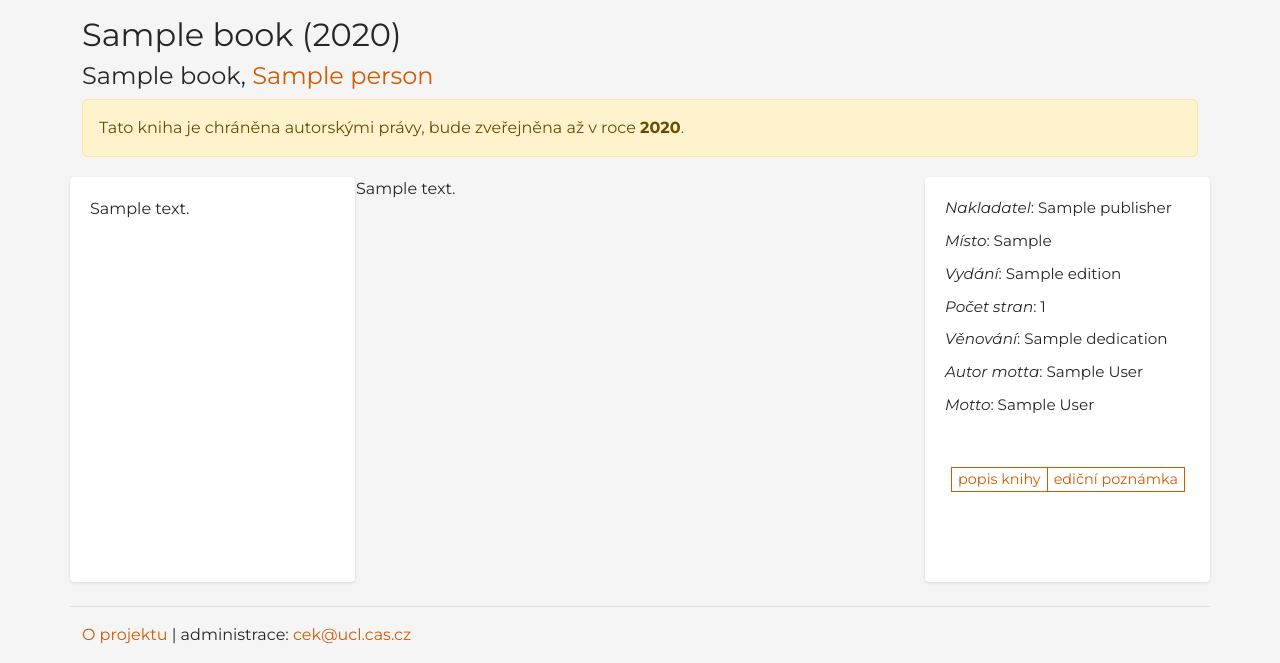
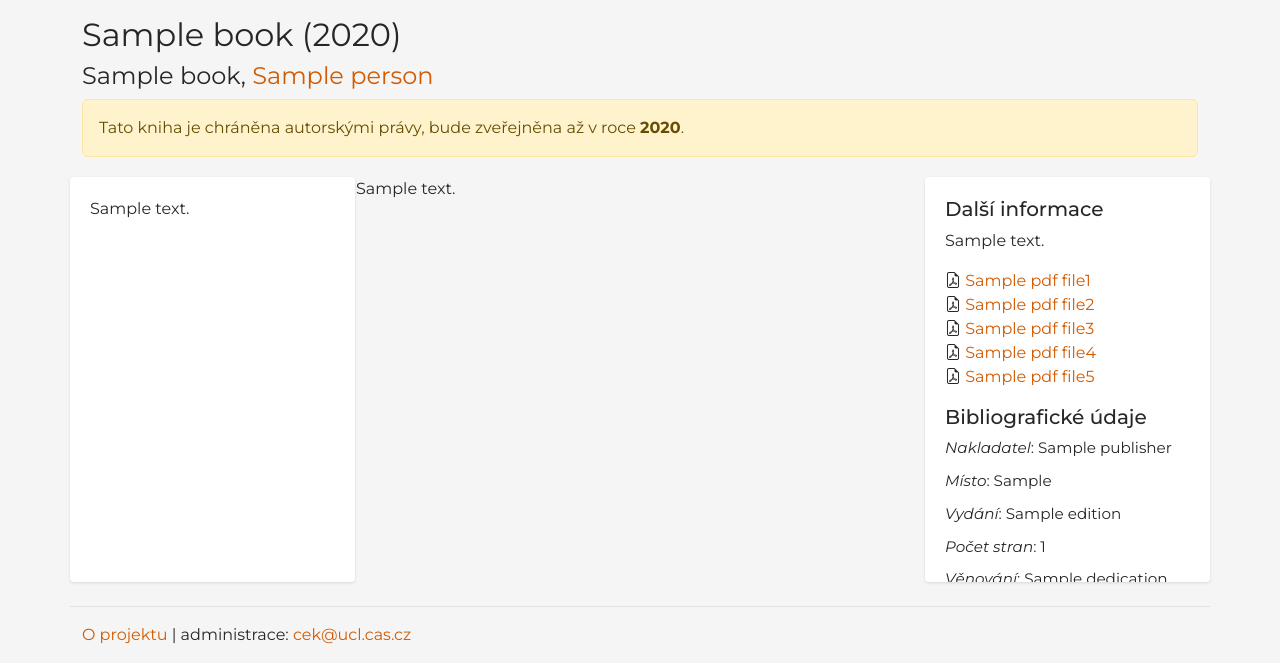
Before and after one commit to kloudak/new-cek, a Django app: template web/templates/web/book_detail.html in a window 1280 px wide. Shown: the part 137-800 px from the top of the page. Run offline with Django 5.2, Linux system fonts and the light colour scheme; the template is opened without the code that fills it: most values are stand-ins (such as "Sample title", 1, 10 or a date in 2020); some libraries are stand-ins or nearby versions.

Commit message:
Links to side_note and files in book detail view.

```diff
--- a/web/templates/web/book_detail.html
+++ b/web/templates/web/book_detail.html
@@ -37,7 +37,62 @@
         {{ book.complete_text|safe }}
     </div>
     <div class="col-md-3 col-wrapper scrollable-content" id="right-column">
+        {% if book.side_note or book.pdf_file1 or book.pdf_file2 or book.pdf_file3 or book.pdf_file4 or book.pdf_file5 %}
+            <h5>Další informace</h5>
+
+            {% if book.side_note %}
+                <p>{{ book.side_note }}</p>
+            {% endif %}
+
+            <ul class="file-list">
+                {% if book.pdf_file1 %}
+                <li>
+                    <i class="bi bi-file-earmark-pdf"></i>
+                    <a href="{{ book.pdf_file1.url }}">
+                        {{ book.pdf_file1_title|default:book.pdf_file1.name }}
+                    </a>
+                </li>
+                {% endif %}
+
+                {% if book.pdf_file2 %}
+                <li>
+                    <i class="bi bi-file-earmark-pdf"></i>
+                    <a href="{{ book.pdf_file2.url }}">
+                        {{ book.pdf_file2_title|default:book.pdf_file2.name }}
+                    </a>
+                </li>
+                {% endif %}
+
+                {% if book.pdf_file3 %}
+                <li>
+                    <i class="bi bi-file-earmark-pdf"></i>
+                    <a href="{{ book.pdf_file3.url }}">
+                        {{ book.pdf_file3_title|default:book.pdf_file3.name }}
+                    </a>
+                </li>
+                {% endif %}
+
+                {% if book.pdf_file4 %}
+                <li>
+                    <i class="bi bi-file-earmark-pdf"></i>
+                    <a href="{{ book.pdf_file4.url }}">
+                        {{ book.pdf_file4_title|default:book.pdf_file4.name }}
+                    </a>
+                </li>
+                {% endif %}
+
+                {% if book.pdf_file5 %}
+                <li>
+                    <i class="bi bi-file-earmark-pdf"></i>
+                    <a href="{{ book.pdf_file5.url }}">
+                        {{ book.pdf_file5_title|default:book.pdf_file5.name }}
+                    </a>
+                </li>
+                {% endif %}
+            </ul>
+        {% endif %}
         <div class="book-info">
+            <h5>Bibliografické údaje</h5>
         {% if book.publisher %}
             <p><i>Nakladatel</i>: {{ book.publisher|safe }}</p>
         {% endif %}
```
